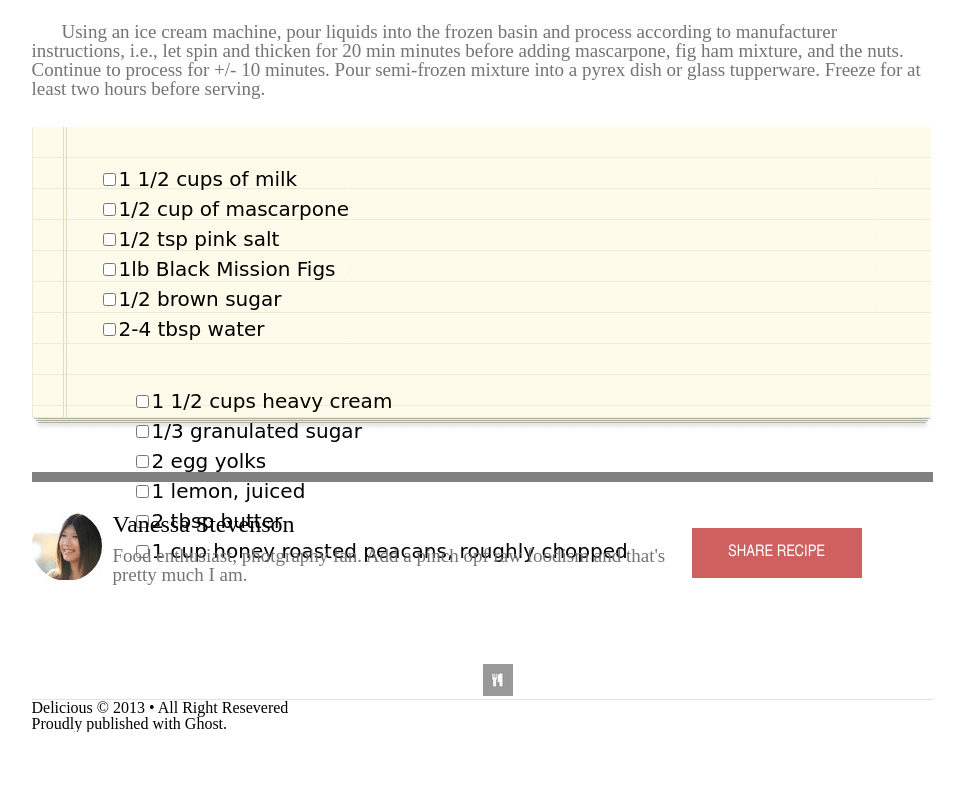
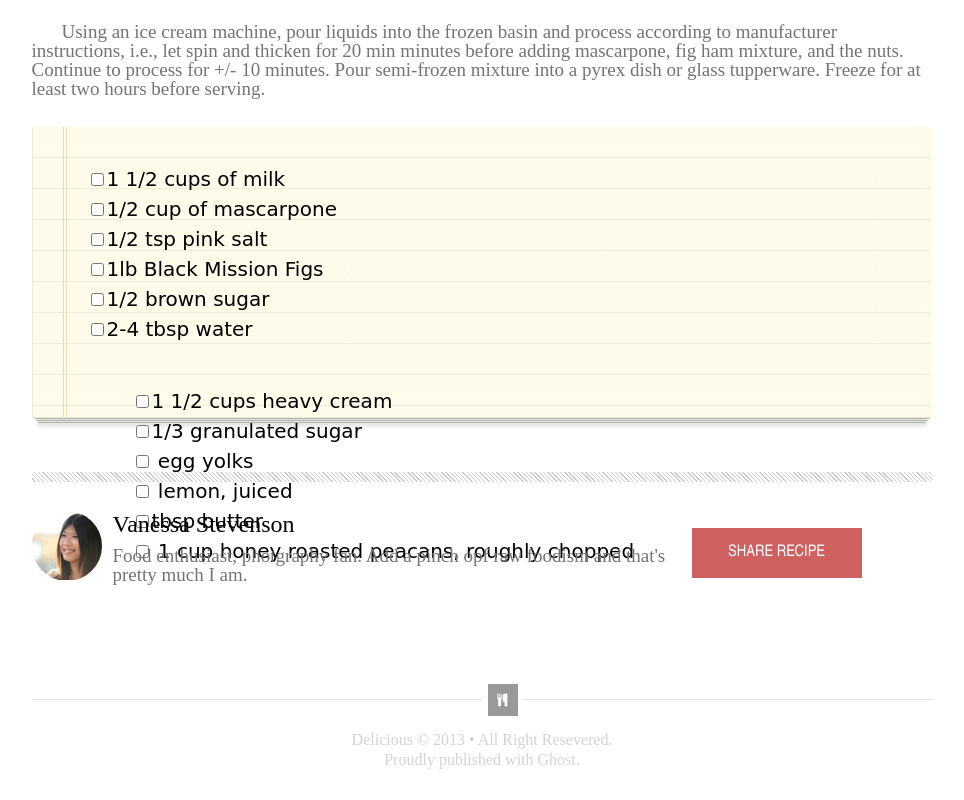
Before and after one commit to NJCrain/chocolate-pizza, a plain HTML site: page index.html in a window 1280 px wide. Shown: the part 984-1784 px from the top of the page, without its empty margins (158-1122 px from the left). Before the commit the page ends 1716 px from the top, so only its background shows below. Drawn offline with Linux system fonts and the light colour scheme.

Commit message:
completed all css styling

```diff
--- a/css/style.css
+++ b/css/style.css
@@ -22,7 +22,8 @@ nav {
 }
 
 header h1 {
-  font-family: cursive;
+  font-family: 'Pacifico', cursive;
+  font-style: italic;
   font-size: 30px;
   margin-bottom: 2px;
 }
@@ -36,11 +37,17 @@ header p {
 }
 
 main div {
+  background: repeating-linear-gradient(
+    45deg,
+    white,
+    white 2px,
+    rgba(128, 128, 128, 0.4) 2px,
+    rgba(128, 128, 128, 0.4) 3px
+  );
+
   height: 10px;
-  background: gray;
   margin-bottom: 30px;
 }
-
 hgroup h1 {
   font-weight: bold;
   font-family: 'Arial Narrow';
@@ -61,63 +68,57 @@ hgroup h2 {
   text-align: right;
   text-transform: uppercase;
 }
-
 article p {
   color: rgb(116, 116, 116);
   margin-bottom: 1.5em;
   padding: 0px 7px 0px 0px;
-  text-indent:30px;
+  text-indent: 30px;
   font-size: 19px;
 }
-
 article img {
   margin-bottom: 1.5em;
 }
-
 /* main section:nth-child(2) {
   background-image: url("img/list-bg.png");
 } */
-
- main section:nth-child(4) {
-  background-image: url("../img/list-bg.png");
+main section:nth-child(4) {
+  background-image: url('../img/list-bg.png');
   background-repeat: no-repeat;
   height: 305px;
   padding-left: 25px;
   margin-bottom: 40px;
 }
-
 ul {
   display: inline-block;
-  margin: 42px 40px 0px 42px;
+  margin: 42px 40px 0px 30px;
 }
-
 li {
   font-family: cursive;
   font-size: 20px;
   margin-bottom: 10px;
 }
 
+input[type="checkbox"]:checked + label {
+  text-decoration: line-through;
+}
+
 section ul:nth-child(2) {
   margin-left: 75px;
 }
-
 section > img {
   float: left;
   margin-right: 10px;
 }
-
 section h2 {
   font-size: 24px;
   margin-bottom: 10px;
 }
-
 section p {
   color: rgb(116, 116, 116);
   font-size: 19px;
   display: inline-block;
   width: 575px;
 }
-
 button {
   background: rgb(206, 96, 96);
   border: none;
@@ -130,17 +131,25 @@ button {
   width: 170px;
   text-transform: uppercase;
 }
-
 footer {
   margin-top: 60px;
 }
-
 footer div {
   height: 1px;
-  background: rgba(199, 199, 199, .50);
+  background: rgba(199, 199, 199, 0.5);
 }
-
 footer img {
-margin-left: 50%;
-z-index: 1;
+  background: white;
+  position: relative;
+  top: 20px;
+  margin-left: 50%;
+  padding: 0px 5px;
+  z-index: 1;
 }
+footer p {
+  color: lightgray;
+  line-height: 20px;
+  margin: 30px auto;
+  text-align: center;
+  width: 300px;
+}
--- a/index.html
+++ b/index.html
@@ -7,6 +7,7 @@
   </title>
   <link rel="stylesheet" href="css/reset.css" />
   <link rel="stylesheet" href="css/style.css" />
+  <link href="https://fonts.googleapis.com/css?family=Pacifico" rel="stylesheet" />
 </head>
 
 <body>
@@ -62,43 +63,43 @@
     <section>
       <ul>
         <li>
-          <input type="checkbox" name="milk">1 1/2 cups of milk
+          <input type="checkbox" name="milk"><label for="milk">1 1/2 cups of milk</label>
         </li>
         <li>
-          <input type="checkbox" name="mascarpone">1/2 cup of mascarpone
+          <input type="checkbox" name="mascarpone"><label for="mascarpone">1/2 cup of mascarpone</label>
         </li>
         <li>
-          <input type="checkbox" name="salt">1/2 tsp pink salt
+          <input type="checkbox" name="salt"><label for="salt">1/2 tsp pink salt</label>
         </li>
         <li>
-          <input type="checkbox" name="figs">1lb Black Mission Figs
+          <input type="checkbox" name="figs"><label for="figs">1lb Black Mission Figs</label>
         </li>
         <li>
-          <input type="checkbox" name="sugar">1/2 brown sugar
+          <input type="checkbox" name="sugar"><label for="sugar">1/2 brown sugar</label>
         </li>
         <li>
-          <input type="checkbox" name="water">2-4 tbsp water
+          <input type="checkbox" name="water"><label for="water">2-4 tbsp water</label>
         </li>
       </ul>
 
       <ul>
         <li>
-          <input type="checkbox" name="cream">1 1/2 cups heavy cream
+          <input type="checkbox" name="cream"><label for= "cream">1 1/2 cups heavy cream </label>
         </li>
         <li>
-          <input type="checkbox" name="sugar">1/3 granulated sugar
+          <input type="checkbox" name="sugar"><label for="sugar">1/3 granulated sugar</label>
         </li>
         <li>
-          <input type="checkbox" name="eggs">2 egg yolks
+          <input type="checkbox" name="eggs"><label for="eggs"> egg yolks </label>
         </li>
         <li>
-          <input type="checkbox" name="lemon">1 lemon, juiced
+          <input type="checkbox" name="lemon"><label for="lemon"> lemon, juiced</label>
         </li>
         <li>
-          <input type="checkbox" name="butter">2 tbsp butter
+          <input type="checkbox" name="butter"><label form="butter">tbsp butter</label>
         </li>
         <li>
-          <input type="checkbox" name="pecans">1 cup honey roasted peacans, roughly chopped
+          <input type="checkbox" name="pecans"> <label for="pecans">1 cup honey roasted peacans, roughly chopped</label>
         </li>
       </ul>
     </section>
@@ -118,8 +119,8 @@
     <img src="img/small-logo.png" />
     <div></div>
 
-    <p>Delicious © 2013 • All Right Resevered</p>
-    <p>Proudly published with Ghost.</p>
+    <p>Delicious © 2013 • All Right Resevered.
+      Proudly published with Ghost.</p>
   </footer>
 </body>
 
```
